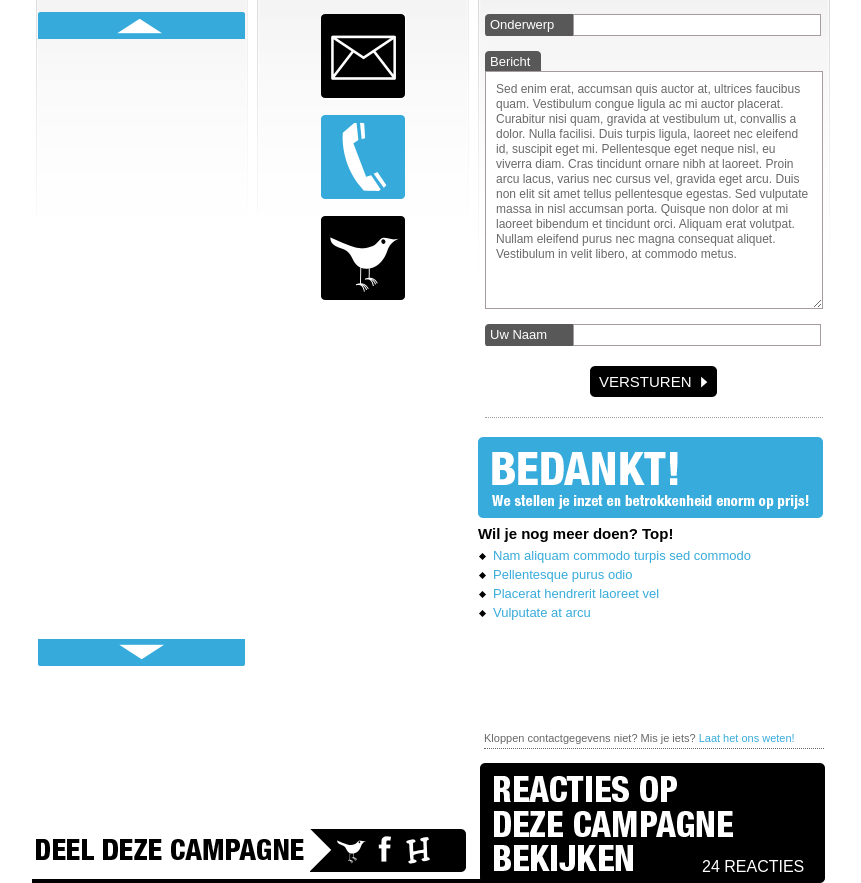
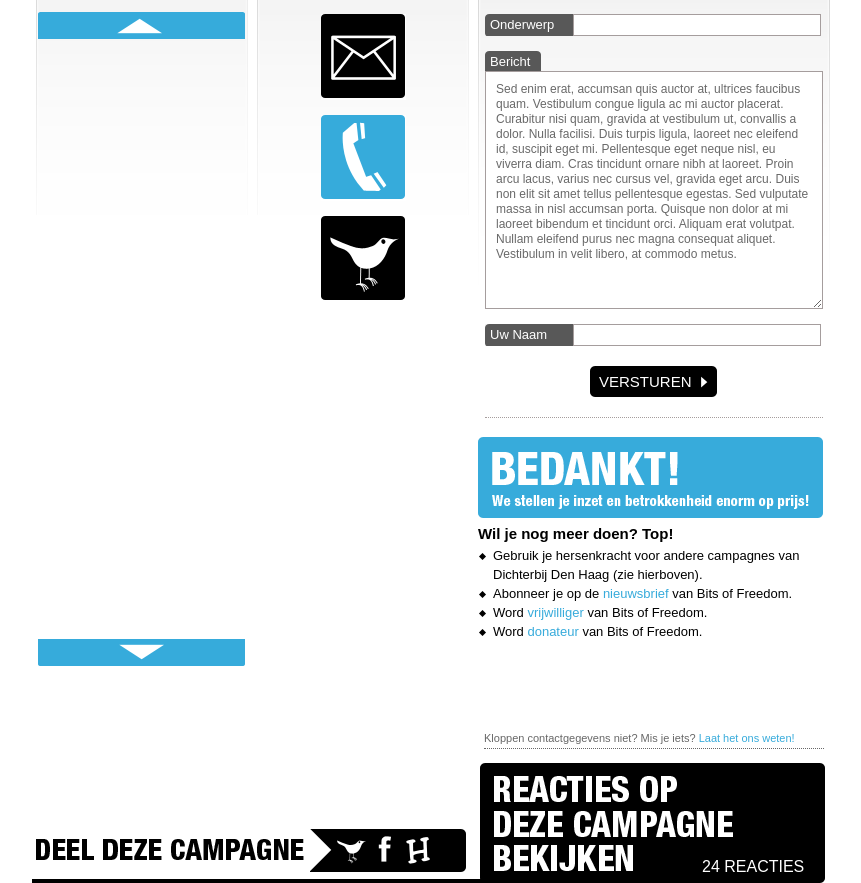
Before and after one commit to bitsoffreedom/dichter, a Django app: template templates/index.html in a window 1280 px wide. Shown: the part 377-1260 px from the top of the page, without its empty margins (207-1068 px from the left). Run offline with Django 3.2, Linux system fonts and the light colour scheme; the template is opened without the code that fills it, so the values that code supplies are empty.

Commit message:
wil je meer helpen linkjes gefixt

```diff
--- a/static/styles/dbdh.css
+++ b/static/styles/dbdh.css
@@ -595,6 +595,7 @@ ul {
 			width: 345px;
 			height: 81px;
 			text-indent: -9999px;
+
 		}
 
 
--- a/templates/index.html
+++ b/templates/index.html
@@ -146,10 +146,10 @@
               <p id="bedankt">Bedankt! We stellen je inzet en betrokkenheid enorm op prijs!</p>
               <h5>Wil je nog meer doen? Top!</h5>
               <ul>
-                <li><a href="#">Nam aliquam commodo turpis sed commodo</a></li>
-                <li><a href="#">Pellentesque purus odio</a></li>
-                <li><a href="#">Placerat hendrerit laoreet vel</a></li>
-                <li><a href="#">Vulputate at arcu</a></li>
+                <li>Gebruik je hersenkracht voor andere campagnes van Dichterbij Den Haag (zie hierboven).</li>
+                <li>Abonneer je op de <a href="https://www.bof.nl/doe-mee/">nieuwsbrief</a> van Bits of Freedom.</li>
+                <li>Word <a href="https://www.bof.nl/doe-mee/">vrijwilliger</a> van Bits of Freedom.</li>
+                <li>Word <a href= "https://www.bof.nl/doe-mee/">donateur</a> van Bits of Freedom.</li>
               </ul>
             </div>
           </div>
```
Also changed, not shown: denhaag/views.py (+0 -8 lines).
